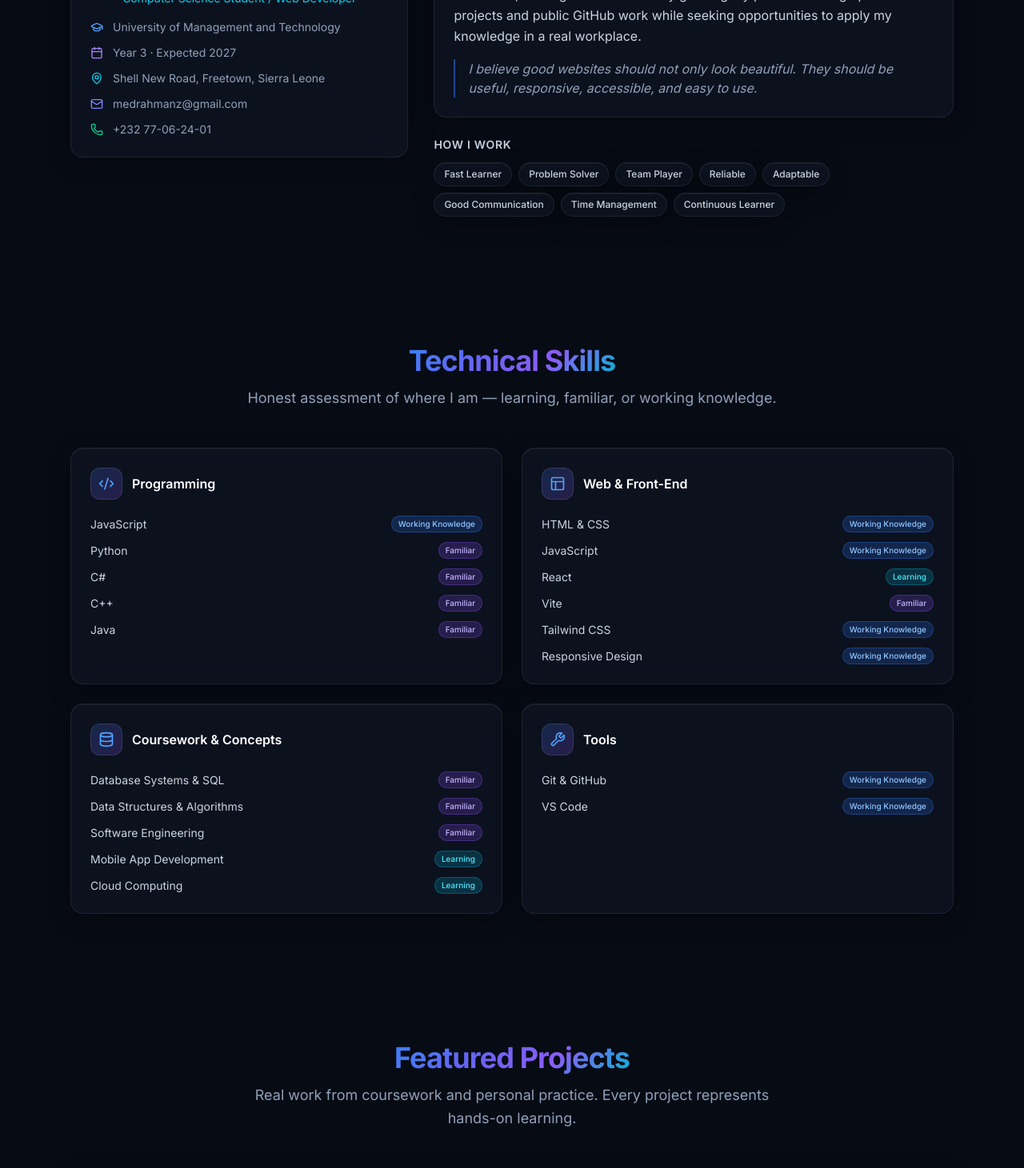
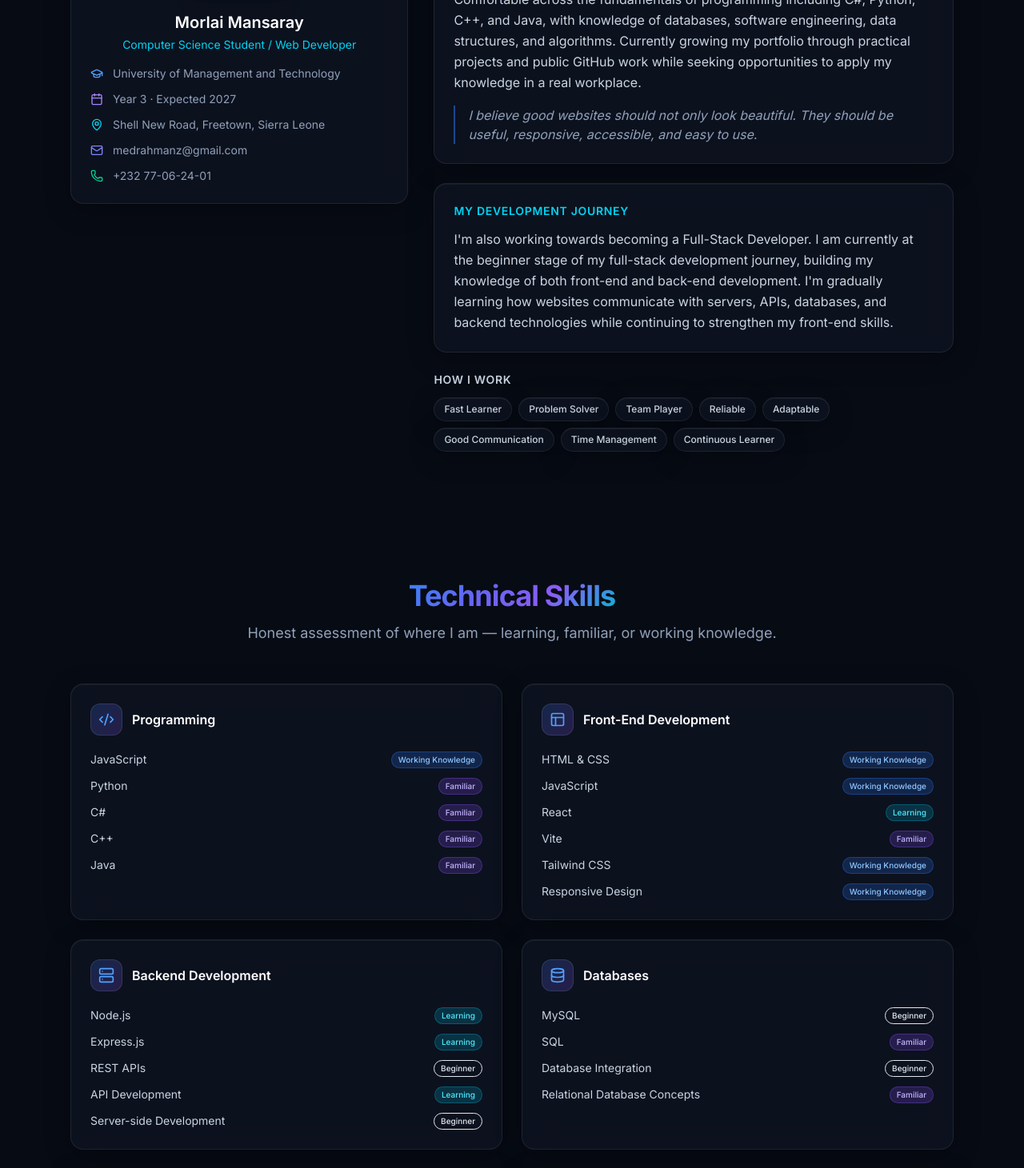
Before and after one commit to medrahmanz-max/Morlai-Portfolio, a React (Vite) app: page / in a window 1280 px wide. Shown: the part 1330-2791 px from the top of the page at 80% size. Built offline with nearby package versions, Linux system fonts and the light colour scheme.

Commit message:
Add Microsoft Office skills: Word, Excel, PowerPoint, Access, Publisher

```diff
--- a/src/components/About.jsx
+++ b/src/components/About.jsx
@@ -67,6 +67,16 @@ export default function About() {
               </blockquote>
             </GlassCard>
 
+            {/* My Development Journey */}
+            <GlassCard>
+              <h4 className="text-sm font-semibold text-cyan-400 uppercase tracking-wider mb-3">My Development Journey</h4>
+              <p className="text-slate-300 leading-relaxed">
+                I'm also working towards becoming a Full-Stack Developer. I am currently at the beginner stage of my full-stack development journey,
+                building my knowledge of both front-end and back-end development. I'm gradually learning how websites communicate with servers, APIs,
+                databases, and backend technologies while continuing to strengthen my front-end skills.
+              </p>
+            </GlassCard>
+
             {/* Strengths */}
             <div>
               <h4 className="text-sm font-semibold text-slate-300 mb-3 uppercase tracking-wider">How I Work</h4>
--- a/src/components/Education.jsx
+++ b/src/components/Education.jsx
@@ -42,6 +42,20 @@ export default function Education() {
                   </div>
                 </GlassCard>
               </div>
+
+              <div className="relative">
+                <div className="absolute -left-8 top-1 w-6 h-6 rounded-full bg-slate-600 border-4 border-[#070B14]" />
+                <GlassCard className="!p-5">
+                  <div className="flex items-start gap-3">
+                    <GraduationCap size={20} className="text-violet-400 mt-0.5 shrink-0" />
+                    <div>
+                      <h4 className="font-semibold text-white">WASSCE Certificate</h4>
+                      <p className="text-sm text-cyan-400 mt-0.5">West African Senior School Certificate Examination</p>
+                      <p className="text-xs text-slate-500 mt-1">2020 – 2021</p>
+                    </div>
+                  </div>
+                </GlassCard>
+              </div>
             </div>
           </div>
 
--- a/src/components/Hero.jsx
+++ b/src/components/Hero.jsx
@@ -44,6 +44,7 @@ export default function Hero() {
             <p className="text-slate-400 text-lg leading-relaxed max-w-xl">
               I'm Morlai Mansaray, a Computer Science student and aspiring web developer from Freetown, Sierra Leone.
               I build responsive websites and modern user interfaces using HTML, CSS, JavaScript, React and Tailwind CSS.
+              Currently expanding my skills into backend development and full-stack development.
             </p>
 
             <div className="flex flex-wrap gap-3 pt-2">
--- a/src/components/Services.jsx
+++ b/src/components/Services.jsx
@@ -1,6 +1,6 @@
 import SectionHeading from './SectionHeading';
 import GlassCard from './GlassCard';
-import { Monitor, Code, RefreshCw, GraduationCap } from 'lucide-react';
+import { Monitor, Code, RefreshCw, GraduationCap, Server } from 'lucide-react';
 
 const services = [
   {
@@ -12,6 +12,11 @@ const services = [
     icon: Code,
     title: 'Front-End Development',
     description: 'Building interactive user interfaces with JavaScript, React and Tailwind CSS. Focused on usable components and maintainable code.',
+  },
+  {
+    icon: Server,
+    title: 'Backend & API Development',
+    description: 'Beginner-level backend development using Node.js, Express.js, REST APIs and MySQL. Learning how to build complete web applications with server-side logic and database integration.',
   },
   {
     icon: RefreshCw,
--- a/src/components/Skills.jsx
+++ b/src/components/Skills.jsx
@@ -1,6 +1,6 @@
 import SectionHeading from './SectionHeading';
 import GlassCard from './GlassCard';
-import { Code2, Layout, Database, Wrench } from 'lucide-react';
+import { Code2, Layout, Database, Wrench, Server } from 'lucide-react';
 
 const skillGroups = [
   {
@@ -15,7 +15,7 @@ const skillGroups = [
     ],
   },
   {
-    title: 'Web & Front-End',
+    title: 'Front-End Development',
     icon: Layout,
     items: [
       { name: 'HTML & CSS', level: 'Working Knowledge' },
@@ -27,22 +27,47 @@ const skillGroups = [
     ],
   },
   {
-    title: 'Coursework & Concepts',
-    icon: Database,
+    title: 'Backend Development',
+    icon: Server,
     items: [
-      { name: 'Database Systems & SQL', level: 'Familiar' },
-      { name: 'Data Structures & Algorithms', level: 'Familiar' },
-      { name: 'Software Engineering', level: 'Familiar' },
-      { name: 'Mobile App Development', level: 'Learning' },
-      { name: 'Cloud Computing', level: 'Learning' },
+      { name: 'Node.js', level: 'Learning' },
+      { name: 'Express.js', level: 'Learning' },
+      { name: 'REST APIs', level: 'Beginner' },
+      { name: 'API Development', level: 'Learning' },
+      { name: 'Server-side Development', level: 'Beginner' },
     ],
   },
   {
-    title: 'Tools',
+    title: 'Databases',
+    icon: Database,
+    items: [
+      { name: 'MySQL', level: 'Beginner' },
+      { name: 'SQL', level: 'Familiar' },
+      { name: 'Database Integration', level: 'Beginner' },
+      { name: 'Relational Database Concepts', level: 'Familiar' },
+    ],
+  },
+  {
+    title: 'Computer Science',
+    icon: Code2,
+    items: [
+      { name: 'Data Structures & Algorithms', level: 'Familiar' },
+      { name: 'Software Engineering', level: 'Familiar' },
+      { name: 'Cloud Computing Fundamentals', level: 'Learning' },
+      { name: 'Mobile App Development', level: 'Learning' },
+    ],
+  },
+  {
+    title: 'Tools & Office',
     icon: Wrench,
     items: [
       { name: 'Git & GitHub', level: 'Working Knowledge' },
       { name: 'VS Code', level: 'Working Knowledge' },
+      { name: 'Microsoft Word', level: 'Working Knowledge' },
+      { name: 'Microsoft Excel', level: 'Working Knowledge' },
+      { name: 'Microsoft PowerPoint', level: 'Working Knowledge' },
+      { name: 'Microsoft Access', level: 'Familiar' },
+      { name: 'Microsoft Publisher', level: 'Familiar' },
     ],
   },
 ];
```
